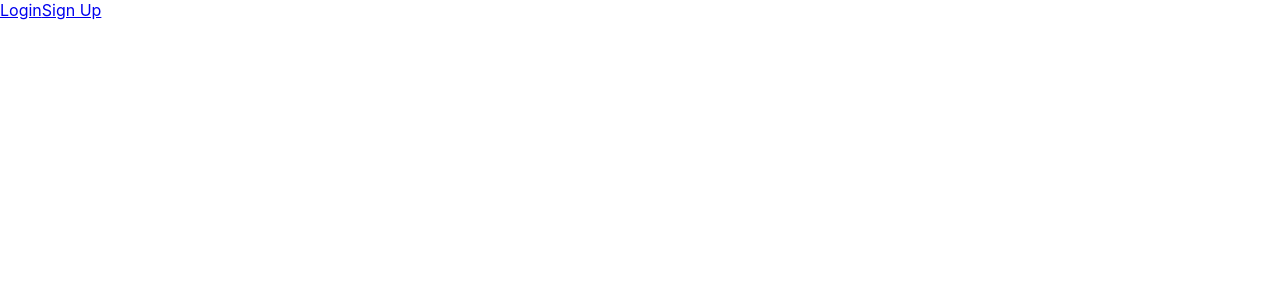
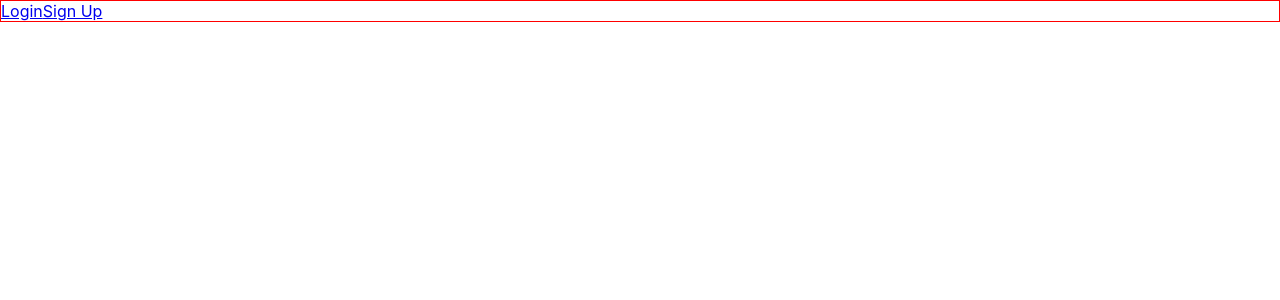
Before and after one commit to AVIRENI-CHANDAN/in-scene-ad-replacement, a React (Create React App) app in the folder frontend/: page / in a window 1280 px wide. Shown: the top 300 px of the page. Built offline with nearby package versions, Linux system fonts and the light colour scheme.

Commit message:
Styles link to navigation bar component

```diff
--- a/frontend/package.json
+++ b/frontend/package.json
@@ -11,6 +11,8 @@
     "react-dom": "18.2.0",
     "react-router-dom": "^6.28.0",
     "react-scripts": "5.0.1",
+    "sass": "^1.80.6",
+    "sass-loader": "^16.0.3",
     "web-vitals": "^2.1.4"
   },
   "scripts": {
--- a/frontend/src/components/NavigationBar/NavigationBar.js
+++ b/frontend/src/components/NavigationBar/NavigationBar.js
@@ -1,12 +1,13 @@
 import React from 'react';
 import { Link } from 'react-router-dom';
 import { useAuth } from './../AuthContext';
+import styles from './NavigationBar.module.scss';
 
 function NavBar() {
   const { isAuthenticated, logout } = useAuth();
 
   return (
-    <nav>
+    <nav className={styles.NavigationBar}>
       {isAuthenticated ? (
         // Post-login navigation items
         <>
--- a/frontend/src/components/NavigationBar/NavigationBar.module.scss
+++ b/frontend/src/components/NavigationBar/NavigationBar.module.scss
@@ -1 +1,3 @@
-.NavigationBar {}
+.NavigationBar {
+    border: 1px solid red;
+}
```
Also changed, not shown: 1 other file (tests, documents, lock files or other folders).
